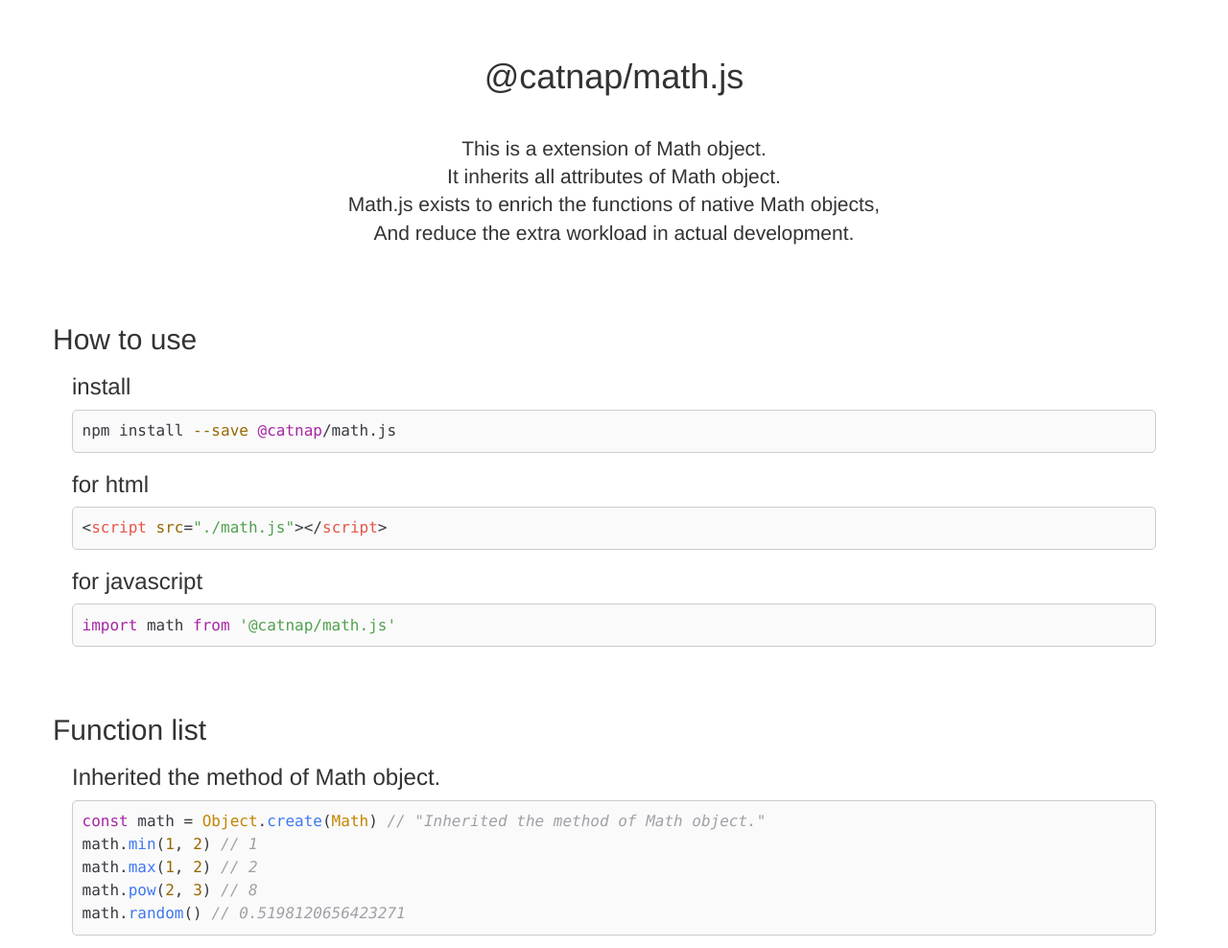
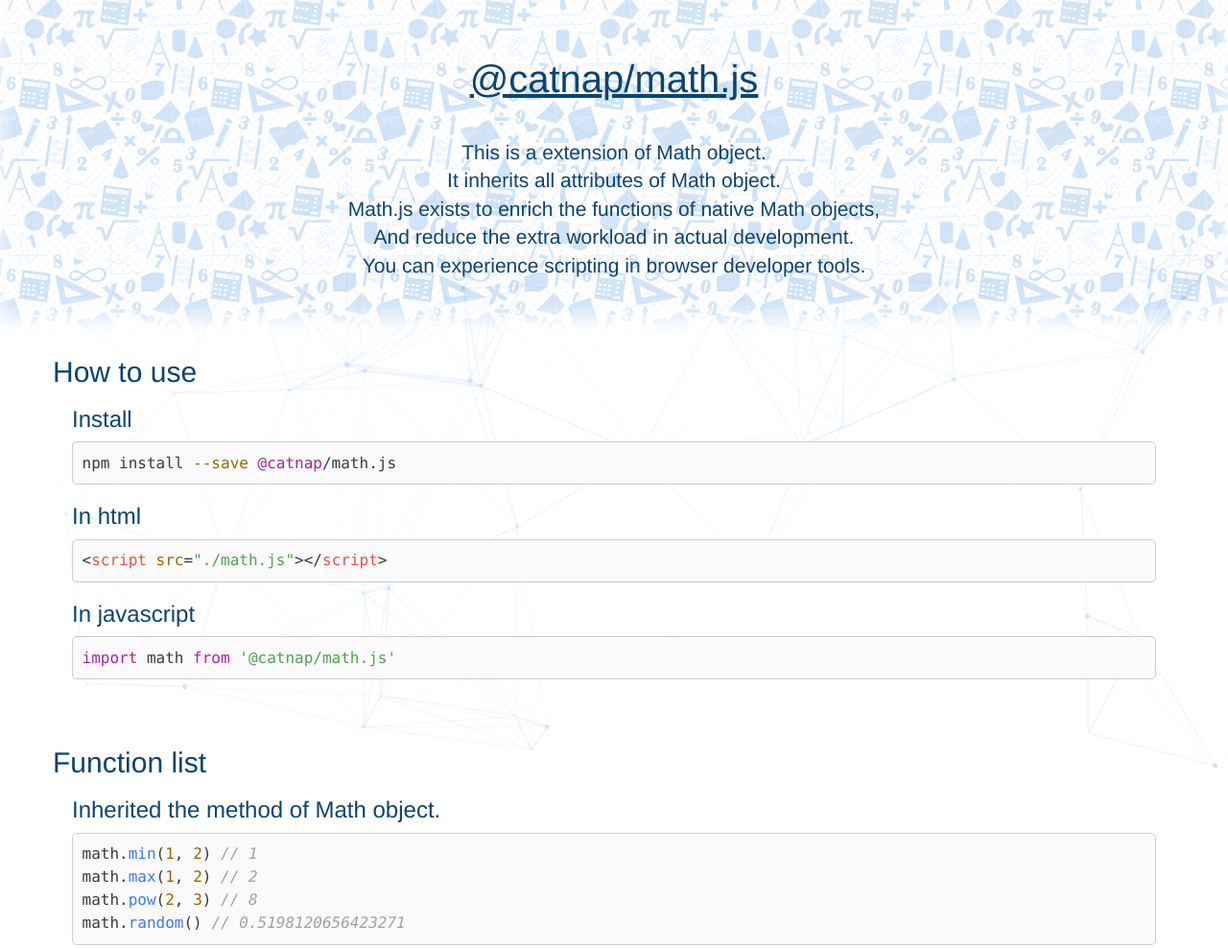
Before and after one commit to kiccer/math.js, a website: page index.html in a window 1280 px wide. Shown: the top 988 px of the page at 96% size. Drawn offline with nearby package versions, Linux system fonts and the light colour scheme.

Commit message:
update 1. 美化 demo 页面，并丰富案例列表

```diff
--- a/index.html
+++ b/index.html
@@ -7,18 +7,21 @@
   <title>@catnap/math.js document</title>
   <link href="https://cdn.jsdelivr.net/npm/bootstrap@3.3.7/dist/css/bootstrap.min.css" rel="stylesheet">
   <link href="https://cdn.bootcss.com/highlight.js/9.15.10/styles/atom-one-light.min.css" rel="stylesheet">
-  <link rel="stylesheet" href="./style.css">
+  <link rel="stylesheet" href="./static/style.css">
 </head>
 <body>
+  <div id="particles-js"></div>
   <div id="app">
 
     <div class="topper">
+      <div class="bg"></div>
       <h1>@catnap/math.js</h1>
       <div class="lead">
         This is a extension of Math object. <br>
         It inherits all attributes of Math object. <br>
         Math.js exists to enrich the functions of native Math objects, <br>
-        And reduce the extra workload in actual development.
+        And reduce the extra workload in actual development. <br>
+        You can experience scripting in browser developer tools.
       </div>
     </div>
 
@@ -38,7 +41,7 @@
         <ul class="renderList">
           <li v-for="(n, i) in renderList" :key="i">
             <h3>{{ n.title }}</h3>
-            <pre class="test javascript"><code v-html="code(n.test)"></code></pre>
+            <pre class="demo javascript"><code v-html="code(n.demo)"></code></pre>
           </li>
         </ul>
       </div>
@@ -48,10 +51,11 @@
 </body>
 <script src="https://cdn.bootcss.com/vue/2.6.10/vue.js"></script>
 <script src="https://cdn.bootcss.com/highlight.js/9.15.10/highlight.min.js"></script>
+<script src="https://cdn.bootcss.com/particles.js/2.0.0/particles.min.js"></script>
 <script src="./math.js"></script>
 <script type="text/javascript">
 /* eslint-disable no-new */
-/* global Vue math hljs */
+/* global Vue math hljs particlesJS */
 
 const highlightCode = () => {
   document.querySelectorAll('pre').forEach(el => {
@@ -64,16 +68,16 @@
   data () {
     return {
       howToUse: [
+        { language: 'cmd', code: this.encodeHTML('npm install --save @catnap/math.js'), title: 'Install' },
         /* eslint-disable-next-line */
-        { language: 'cmd', code: this.encodeHTML('npm install --save @catnap/math.js'), title: 'install' },
-        { language: 'html', code: this.encodeHTML('\<script src="./math.js"\>\</script\>'), title: 'for html' },
-        { language: 'javascript', code: this.encodeHTML('import math from \'@catnap/math.js\''), title: 'for javascript' }
+        { language: 'html', code: this.encodeHTML('\<script src="./math.js"\>\</script\>'), title: 'In html' },
+        { language: 'javascript', code: this.encodeHTML('import math from \'@catnap/math.js\''), title: 'In javascript' }
       ],
       renderList: [
         {
           title: 'Inherited the method of Math object.',
-          test: [
-            { label: `const math = Object.create(Math)`, value: 'Inherited the method of Math object.' },
+          demo: [
+            // { label: `const math = Object.create(Math)`, value: 'Inherited the method of Math object.' },
             { label: `math.min(1, 2)`, value: math.min(1, 2) },
             { label: `math.max(1, 2)`, value: math.max(1, 2) },
             { label: `math.pow(2, 3)`, value: math.pow(2, 3) },
@@ -82,50 +86,55 @@
         },
         {
           title: 'Get the data type.',
-          test: [
+          demo: [
+            { label: `math.type(console.log)`, value: math.type(console.log) },
             { label: `math.type([])`, value: math.type([]) },
             { label: `math.type({})`, value: math.type({}) },
             { label: `math.type(null)`, value: math.type(null) },
+            { label: `math.type(NaN)`, value: math.type(NaN) },
+            { label: `math.type(Infinity)`, value: math.type(Infinity) },
+            { label: `math.type(123)`, value: math.type(123) },
             { label: `math.type('')`, value: math.type('') },
+            { label: `math.type(new Date())`, value: math.type(new Date()) },
+            { label: `math.type(undefined)`, value: math.type(undefined) },
             { label: `math.type()`, value: math.type() }
           ]
         },
         {
           title: 'Parametric formatting.',
-          test: [
-            { label: `math.arg(1, 2, 3, 4)`, value: math.arg(1, 2, 3, 4) },
-            { label: `math.arg(1, 2, 3, 4)`, value: math.arg(1, 2, 3, 4) },
-            { label: `math.arg([1, 2, 3, 4])`, value: math.arg([1, 2, 3, 4]) },
-            { label: `math.arg([1, 2], 3, [4])`, value: math.arg([1, 2], 3, [4]) }
+          demo: [
+            { label: `math.arg(1, '2', 3, 4)`, value: math.arg(1, '2', 3, 4) },
+            { label: `math.arg([1, '2', 3, 4])`, value: math.arg([1, '2', 3, 4]) },
+            { label: `math.arg([1, '2'], 3, [4])`, value: math.arg([1, '2'], 3, [4]) }
           ]
         },
         {
           title: 'Array summation.',
-          test: [
-            { label: `math.sum(1, 2, 3, 4)`, value: math.sum(1, 2, 3, 4) },
-            { label: `math.sum([1, 2, 3, 4])`, value: math.sum([1, 2, 3, 4]) },
-            { label: `math.sum([1, 2], 3, [4])`, value: math.sum([1, 2], 3, [4]) }
+          demo: [
+            { label: `math.sum(2, 3, 5)`, value: math.sum(2, 3, 5) },
+            { label: `math.sum([4, 2, 6])`, value: math.sum([4, 2, 6]) },
+            { label: `math.sum([6, 8], 3, [4])`, value: math.sum([6, 8], 3, [4]) }
           ]
         },
         {
           title: 'Average value.',
-          test: [
-            { label: `math.avg(1, 2, 3, 4)`, value: math.avg(1, 2, 3, 4) },
-            { label: `math.avg([1, 2, 3, 4])`, value: math.avg([1, 2, 3, 4]) },
-            { label: `math.avg([1, 2], 3, [4])`, value: math.avg([1, 2], 3, [4]) }
+          demo: [
+            { label: `math.avg(2, 3, 5)`, value: math.avg(2, 3, 5) },
+            { label: `math.avg([4, 2, 6])`, value: math.avg([4, 2, 6]) },
+            { label: `math.avg([6, 8], 3, [4])`, value: math.avg([6, 8], 3, [4]) }
           ]
         },
         {
           title: 'Multiplication.',
-          test: [
-            { label: `math.mcl(1, 2, 3, 4)`, value: math.mcl(1, 2, 3, 4) },
-            { label: `math.mcl([1, 2, 3, 4])`, value: math.mcl([1, 2, 3, 4]) },
-            { label: `math.mcl([1, 2], 3, [4])`, value: math.mcl([1, 2], 3, [4]) }
+          demo: [
+            { label: `math.mcl(2, 3, 5)`, value: math.mcl(2, 3, 5) },
+            { label: `math.mcl([4, 2, 6])`, value: math.mcl([4, 2, 6]) },
+            { label: `math.mcl([6, 8], 3, [4])`, value: math.mcl([6, 8], 3, [4]) }
           ]
         },
         {
           title: 'math.hex(num, from, to)',
-          test: [
+          demo: [
             { label: `math.hex('ff')`, value: math.hex('ff') },
             { label: `math.hex('ff', 16, 2)`, value: math.hex('ff', 16, 2) },
             { label: `math.hex('255', 10, 16)`, value: math.hex('255', 10, 16) },
@@ -136,7 +145,7 @@
         },
         {
           title: 'Random Numbers with Range',
-          test: [
+          demo: [
             { label: `math.rand()`, value: math.rand() },
             { label: `math.rand(50, 100)`, value: math.rand(50, 100) },
             { label: `math.rand(50, 100, 2)`, value: math.rand(50, 100, 2) }
@@ -147,6 +156,7 @@
   },
   mounted () {
     highlightCode()
+    this.particlesLoad()
   },
   updated () {
     highlightCode()
@@ -157,6 +167,9 @@
     },
     encodeHTML (c) {
       return c.replace(/</g, '&lt;').replace(/>/g, '&gt;')
+    },
+    particlesLoad () {
+      particlesJS.load('particles-js', './static/particles.json', () => {})
     }
   }
 })
--- /dev/null
+++ b/static/particles.json
@@ -0,0 +1,110 @@
+{
+  "particles": {
+    "number": {
+      "value": 40,
+      "density": {
+        "enable": true,
+        "value_area": 800
+      }
+    },
+    "color": {
+      "value": "#D1E4F6"
+    },
+    "shape": {
+      "type": "circle",
+      "stroke": {
+        "width": 0,
+        "color": "#D1E4F6"
+      },
+      "polygon": {
+        "nb_sides": 5
+      },
+      "image": {
+        "src": "img/github.svg",
+        "width": 100,
+        "height": 100
+      }
+    },
+    "opacity": {
+      "value": 1,
+      "random": false,
+      "anim": {
+        "enable": false,
+        "speed": 1,
+        "opacity_min": 0.1,
+        "sync": false
+      }
+    },
+    "size": {
+      "value": 3,
+      "random": true,
+      "anim": {
+        "enable": false,
+        "speed": 80,
+        "size_min": 0.1,
+        "sync": false
+      }
+    },
+    "line_linked": {
+      "enable": true,
+      "distance": 300,
+      "color": "#D1E4F6",
+      "opacity": 0.4,
+      "width": 2
+    },
+    "move": {
+      "enable": true,
+      "speed": 6,
+      "direction": "none",
+      "random": false,
+      "straight": false,
+      "out_mode": "out",
+      "bounce": false,
+      "attract": {
+        "enable": false,
+        "rotateX": 600,
+        "rotateY": 1200
+      }
+    }
+  },
+  "interactivity": {
+    "detect_on": "canvas",
+    "events": {
+      "onhover": {
+        "enable": false,
+        "mode": "repulse"
+      },
+      "onclick": {
+        "enable": false,
+        "mode": "push"
+      },
+      "resize": true
+    },
+    "modes": {
+      "grab": {
+        "distance": 800,
+        "line_linked": {
+          "opacity": 1
+        }
+      },
+      "bubble": {
+        "distance": 800,
+        "size": 80,
+        "duration": 2,
+        "opacity": 0.8,
+        "speed": 3
+      },
+      "repulse": {
+        "distance": 400,
+        "duration": 0.4
+      },
+      "push": {
+        "particles_nb": 4
+      },
+      "remove": {
+        "particles_nb": 2
+      }
+    }
+  },
+  "retina_detect": true
+}
--- /dev/null
+++ b/static/style.css
@@ -0,0 +1,65 @@
+#app {
+  margin: auto;
+  padding-bottom: 50px;
+  position: relative;
+  color: #0c446f;
+}
+
+#particles-js {
+  width: 100%;
+  height: 100%;
+  position: fixed;
+  left: 0;
+  top: 0;
+  z-index: -1;
+}
+
+.topper {
+  padding: 40px 15px;
+  text-align: center;
+  position: relative;
+  /* background-color: #fff; */
+}
+
+/* .topper > * {
+  position: relative;
+} */
+
+.topper .bg {
+  background-image: url('./img/math_bg.jpg');
+  background-size: 200px 200px;
+  opacity: 0.2;
+  width: 100%;
+  height: 100%;
+  position: absolute;
+  left: 0;
+  top: 0;
+  z-index: -1;
+  box-shadow: 0 -20px 20px 0 #fff inset;
+}
+
+.topper h1 {
+  margin-bottom: 40px;
+  font-size: 40px;
+  text-decoration: underline;
+}
+
+ul {
+  list-style-type: none;
+  padding: 0 20px;
+  margin: 0;
+}
+
+pre {
+  border-radius: 5px;
+  line-height: 1.5;
+  font-size: 16px;
+}
+
+pre code {
+  font-family: Menlo, Consolas, DejaVu Sans Mono, monospace;
+}
+
+.row + .row {
+  margin-top: 40px;
+}
--- a/style.css
+++ /dev/null
@@ -1,34 +0,0 @@
-#app {
-  margin: auto;
-  padding: 0 20px;
-  padding-bottom: 50px;
-}
-
-.topper {
-  padding: 40px 15px;
-  text-align: center;
-}
-
-.topper h1 {
-  margin-bottom: 40px;
-}
-
-ul {
-  list-style-type: none;
-  padding: 0 20px;
-  margin: 0;
-}
-
-pre {
-  border-radius: 5px;
-  line-height: 1.5;
-  font-size: 16px;
-}
-
-pre code {
-  font-family: Menlo, Consolas, DejaVu Sans Mono, monospace;
-}
-
-.row + .row {
-  margin-top: 40px;
-}
```
Also changed, not shown: static/img/math_bg.jpg (added).
